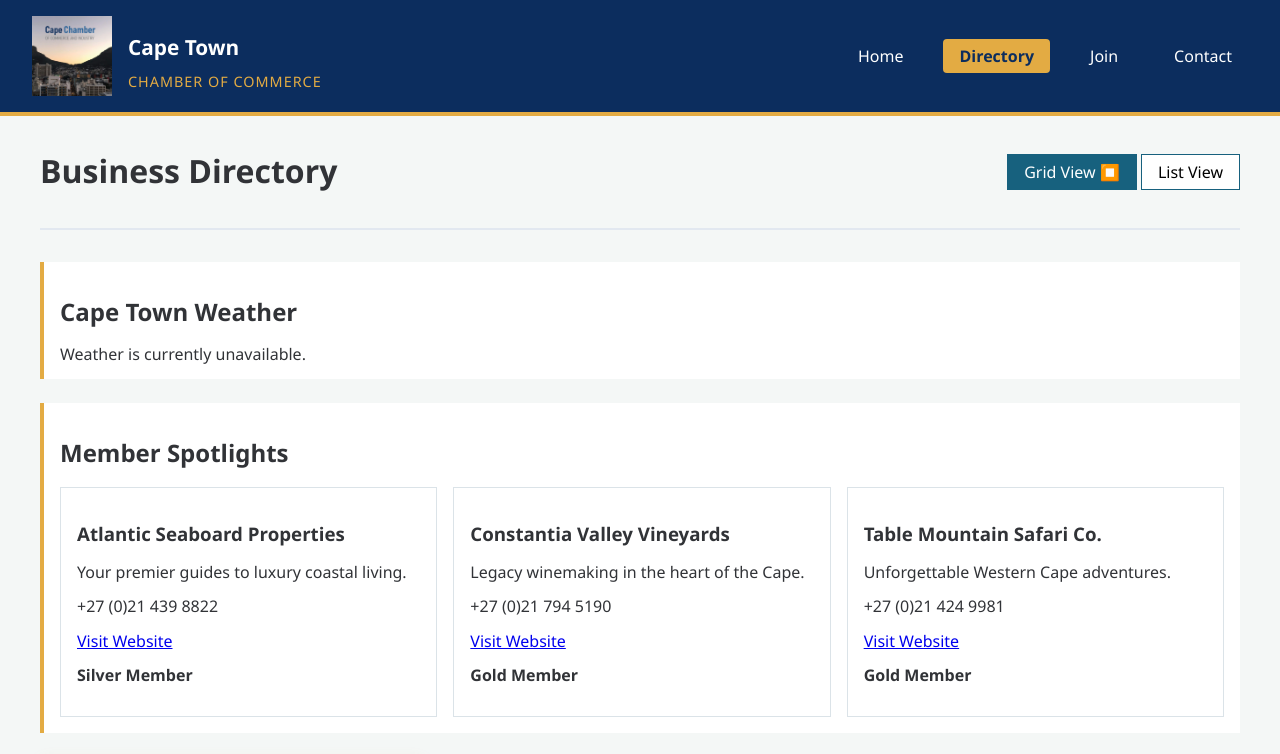
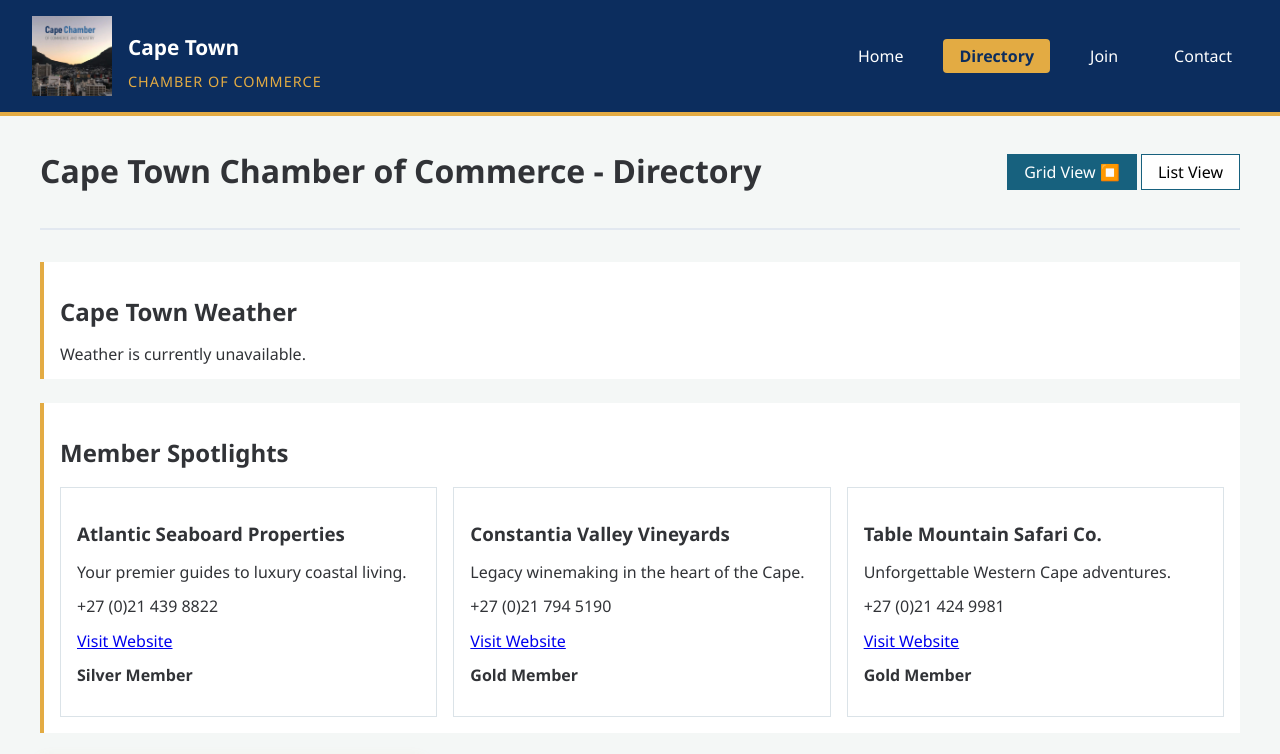
Before and after one commit to KEKE003/wdd231, a plain HTML site: page chamber/index.html in a window 1280 px wide. Shown: the top 754 px of the page. Drawn offline with nearby package versions, Linux system fonts and the light colour scheme; no server answers; a web font is replaced by a local one.

Commit message:
Updated the <main> H1 to match the page title:

```diff
--- a/chamber/index.html
+++ b/chamber/index.html
@@ -50,7 +50,7 @@
 
     <main>
         <div class="directory-controls">
-            <h1>Business Directory</h1>
+            <h1>Cape Town Chamber of Commerce - Directory</h1>
             <div class="toggle-buttons">
                 <button id="grid-btn" class="active" aria-label="Grid View">Grid View ⏹️</button>
                 <button id="list-btn" aria-label="List View">List View</button>
```
